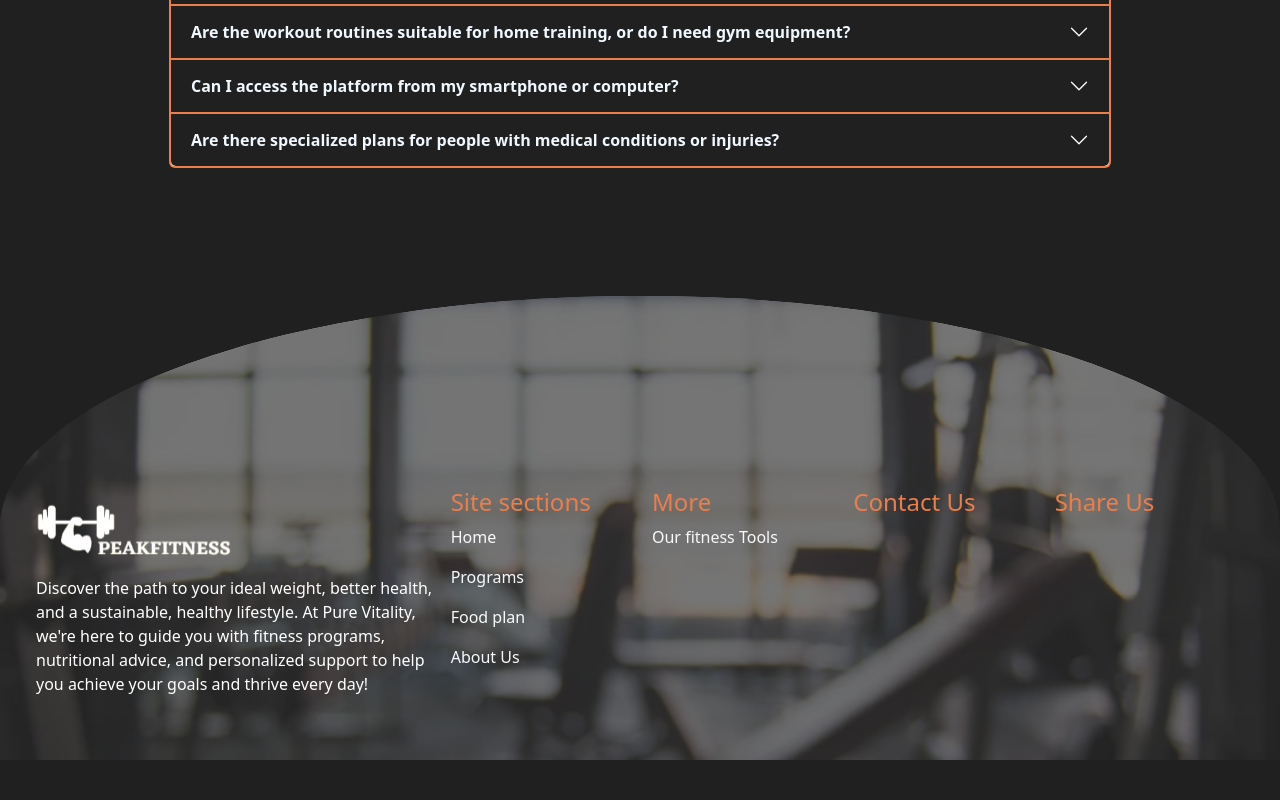
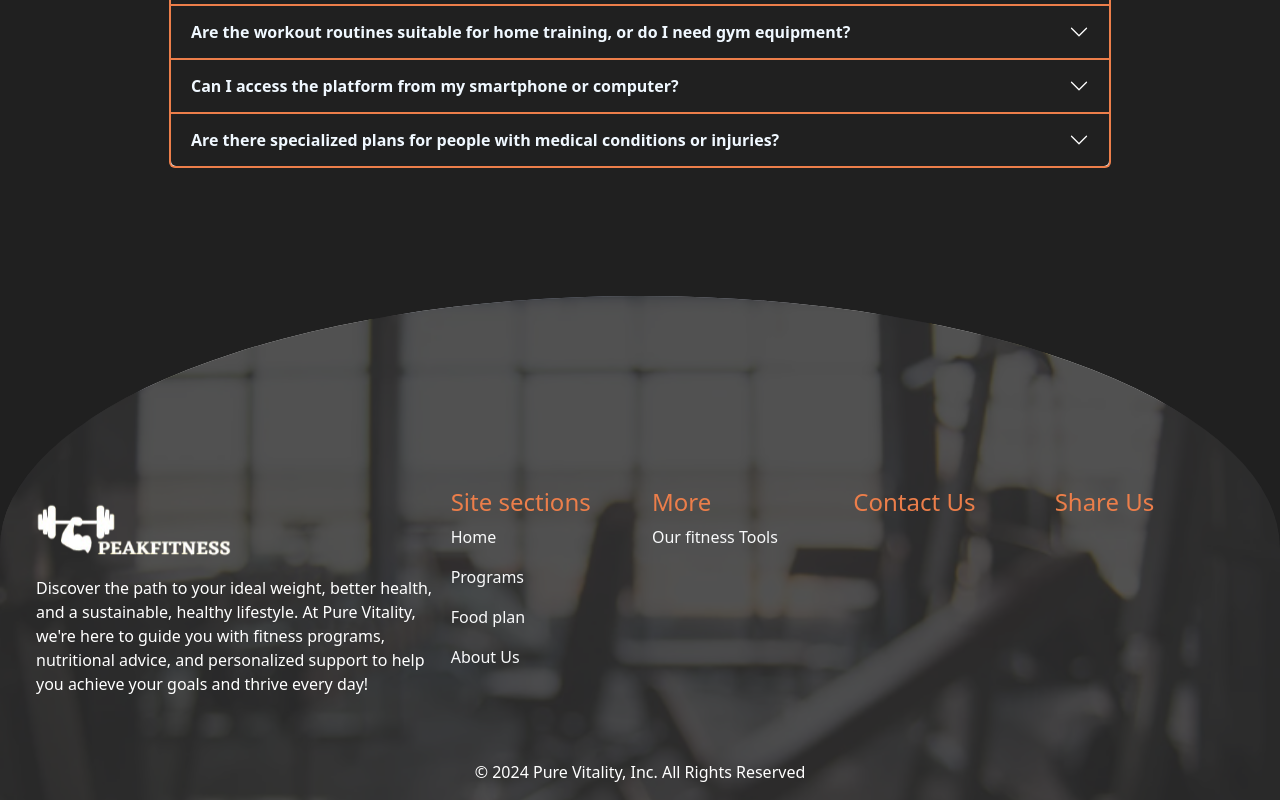
Before and after one commit to nawal-ali/PeakFitness, a React (Vite) app in the folder project/: page / in a window 1280 px wide. Shown: the part 2573-3373 px from the top of the page. Before the commit the page ends 3333 px from the top, so only its background shows below. Built offline with nearby package versions, Linux system fonts and the light colour scheme; a web font is replaced by a local one.

Commit message:
added copyright to footer

```diff
--- a/project/src/assets/footerFolder/Footer.jsx
+++ b/project/src/assets/footerFolder/Footer.jsx
@@ -3,7 +3,7 @@ import { Link } from "react-router-dom";
 export default function footer() {
   return (
     <>
-      <div className="custom-footer p-5 rounded-top-circle">
+      <div className="custom-footer p-5 pb-0 rounded-top-circle">
         <div className="row pt-5 mt-0 mt-md-5 ">
           <div className="col-12 col-sm-6 col-md-3 col-lg-4 mt-5 p-sm-5 p-md-0">
             <div>
@@ -71,6 +71,9 @@ export default function footer() {
             <h4 className="custom-color">Share Us</h4>
           </div>
         </div>
+        <p className="text-center mt-5">
+          © 2024 Pure Vitality, Inc. All Rights Reserved
+        </p>
       </div>
     </>
   );
--- a/project/src/assets/footerFolder/footer.css
+++ b/project/src/assets/footerFolder/footer.css
@@ -14,7 +14,7 @@
   left: 0;
   width: 100%;
   height: 100%;
-  background-color: rgba(47, 47, 47, 0.66); /* Adjust opacity */
+  background-color: rgba(47, 47, 47, 0.826); /* Adjust opacity */
   z-index: 1;
 }
 
```
